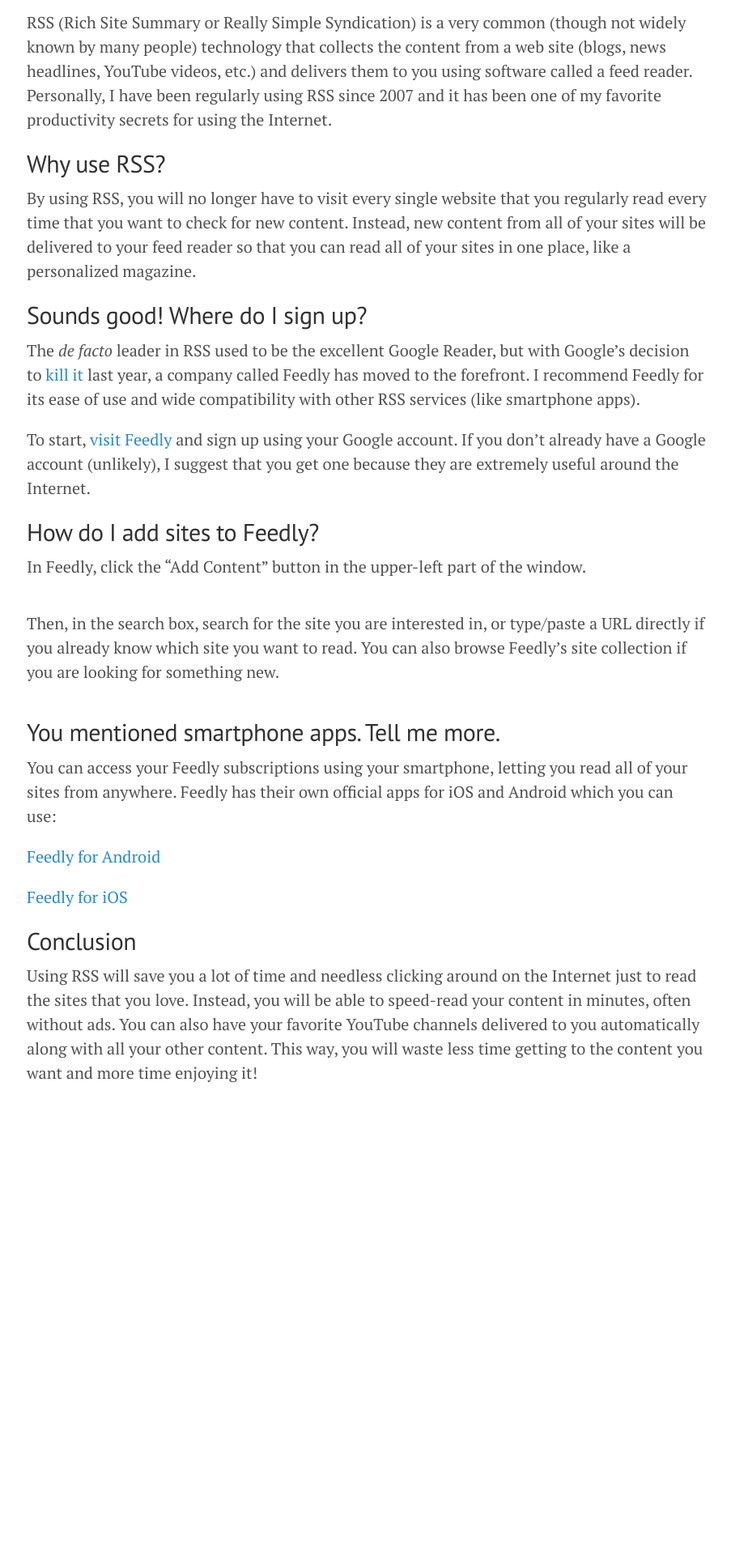
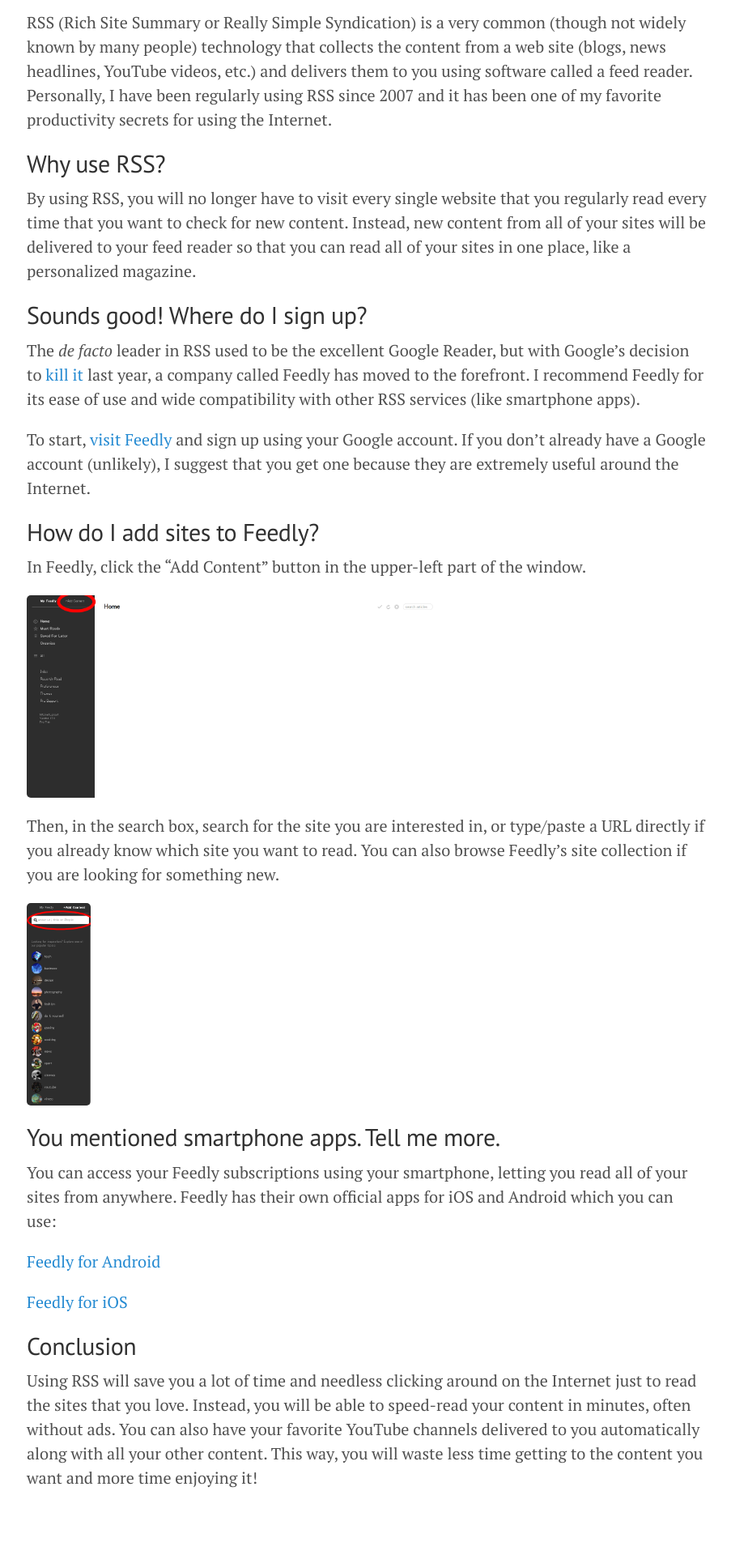
Before and after one commit to xatlasm/xatlasm.github.io, a Jekyll site: the page built from _posts/2014-01-15-basic-rss-using-feedly-to-save-time-online/2014-01-15-basic-rss-using-feedly-to-save-time-online.md, in a window 1280 px wide. Shown: the part 667-2587 px from the top of the page at 81% size, without its empty margins (187-1090 px from the left). Built offline with Jekyll 4.4.1, drawn with Linux system fonts in a browser that asks for light colours; comment, search, counter and statistics services are not loaded; before the commit the page ends 2087 px from its top, so only the background shows below that.

Commit message:
added images

```diff
--- a/_posts/2014-01-15-basic-rss-using-feedly-to-save-time-online/2014-01-15-basic-rss-using-feedly-to-save-time-online.md
+++ b/_posts/2014-01-15-basic-rss-using-feedly-to-save-time-online/2014-01-15-basic-rss-using-feedly-to-save-time-online.md
@@ -55,14 +55,14 @@
 In Feedly, click the "Add Content" button in the upper-left part of the
 window.
 
-![](feedly-add-content.png)
+![]({{ site.url }}/assets/posts/images/feedly-add-content.png){:height="250px"}
 
 Then, in the search box, search for the site you are interested in, or
 type/paste a URL directly if you already know which site you want to
 read. You can also browse Feedly's site collection if you are looking
 for something new.
 
-![](feedly-search.png)
+![]({{ site.url }}/assets/posts/images/feedly-search.png){:height="250px"}
 
 You mentioned smartphone apps. Tell me more.
 --------------------------------------------
```
